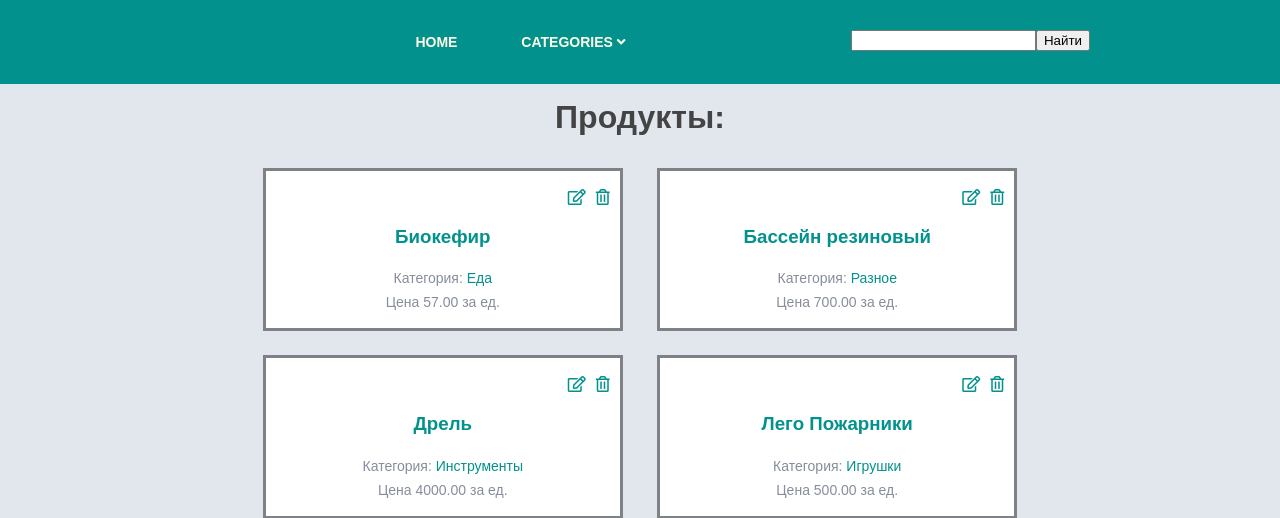
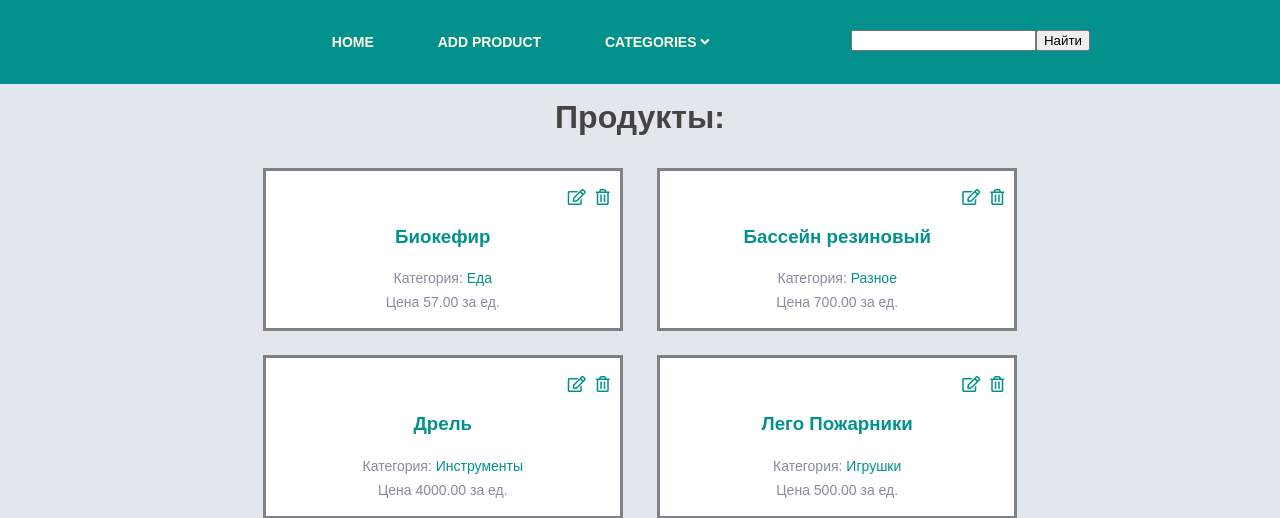
Before and after one commit to Beknasar/python_group_6_homework_71_Ulanbek_uulu_Beknasar, a Django app: page / in a window 1280 px wide. Shown: the top 518 px of the page. Run offline with Django 3.2, Linux system fonts and the light colour scheme; data comes from the database, SQL or seed files in the repository; some libraries are stand-ins or nearby versions.

Commit message:
Добавлено создание продуктов.

```diff
--- a/source/main/urls.py
+++ b/source/main/urls.py
@@ -15,11 +15,13 @@ Including another URLconf
 """
 from django.contrib import admin
 from django.urls import path
-from webapp.views import IndexView, ProductView, ProductUpdateView
+from webapp.views import IndexView, ProductView, ProductUpdateView, ProductCreateView
 
 urlpatterns = [
     path('admin/', admin.site.urls),
     path('', IndexView.as_view(), name='index'),
     path('product/<int:pk>/', ProductView.as_view(), name='product_view'),
     path('product/<int:pk>/update/', ProductUpdateView.as_view(), name='product_update'),
+    path('product/create/', ProductCreateView.as_view(), name='product_create'),
+    # path('product/<int:pk>/delete/')
 ]
--- a/source/webapp/templates/base.html
+++ b/source/webapp/templates/base.html
@@ -17,8 +17,7 @@
     <div class="container">
         <ul class="menu">
             <li><a href="{% url 'index' %}">Home</a></li>
-{#            <li><a href="{% url 'task_list' %}">Tasks</a></li>#}
-{#            <li><a href="{% url 'product_create' %}">Add Product</a></li>#}
+            <li><a href="{% url 'product_create' %}">Add Product</a></li>
             {% block menu %}{% endblock %}
         </ul>
         <div class="search-form">
--- a/source/webapp/views.py
+++ b/source/webapp/views.py
@@ -4,7 +4,7 @@ from django.urls import reverse
 
 from webapp.models import Product
 
-from django.views.generic import ListView, DetailView, UpdateView
+from django.views.generic import ListView, DetailView, UpdateView, CreateView, DeleteView
 from django.http import HttpResponseNotAllowed
 from .forms import SearchForm, ProductForm
 
@@ -34,6 +34,7 @@ class IndexView(ListView):
                 data = data.filter(Q(name__icontains=search) | Q(description__icontains=search))
         return data
 
+
 class ProductView(DetailView):
     template_name = 'product_view.html'
 
@@ -49,6 +50,7 @@ class ProductView(DetailView):
     def get_queryset(self):
         return Product.objects.all()
 
+
 class ProductUpdateView(UpdateView):
     template_name = 'product_update.html'
     form_class = ProductForm
@@ -57,3 +59,15 @@ class ProductUpdateView(UpdateView):
 
     def get_success_url(self):
         return reverse('product_view', kwargs={'pk': self.object.pk})
+
+
+class ProductCreateView(CreateView):
+    template_name = 'product_create.html'
+    form_class = ProductForm
+    model = Product
+
+    def get_success_url(self):
+        return reverse('product_view', kwargs={'pk': self.object.pk})
+
+# class ProductDeleteView(DeleteView):
+#     template_name = 'product_delete.html'
```
Also changed, not shown: source/webapp/templates/product_create.html (added, +11 -0 lines).
